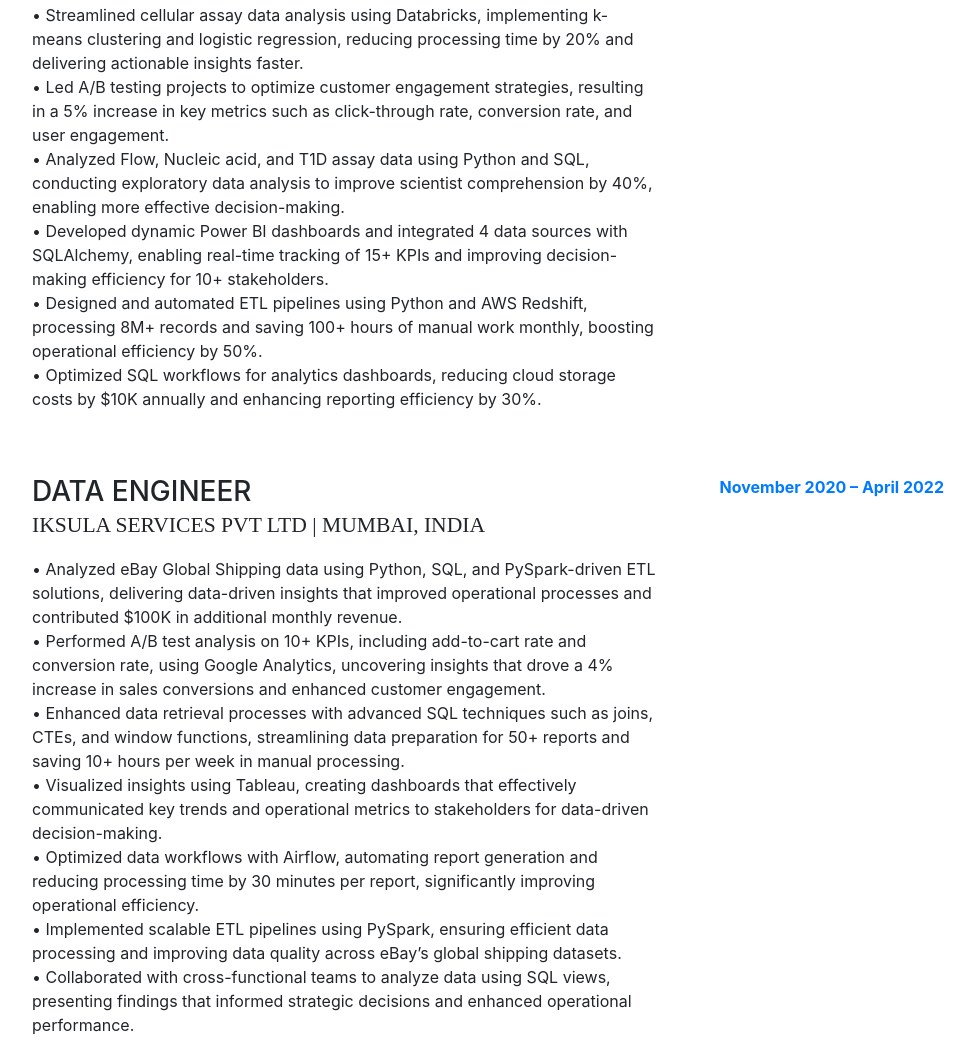
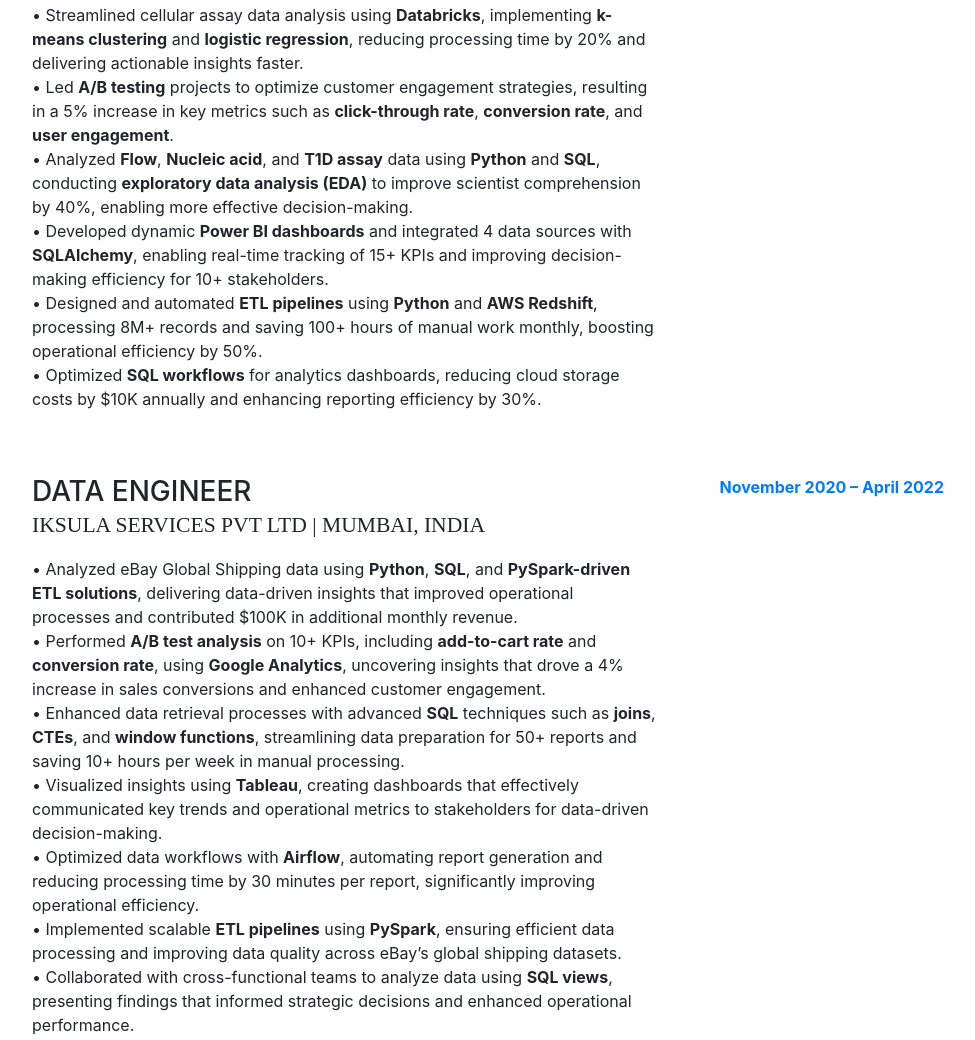
Before and after one commit to Poornachandra77/poornachandrakongaraportfolio, a website with bundled scripts: page index.html in a window 1280 px wide. Shown: the part 1013-2053 px from the top of the page, without its empty margins (288-1263 px from the left). Built offline with nearby package versions, Linux system fonts and the light colour scheme; a web font is replaced by a local one.

Commit message:
Update index.html

```diff
--- a/index.html
+++ b/index.html
@@ -140,12 +140,12 @@
               <h3 class="mb-0">Data Analyst </h3>
               <div class="subheading mb-3">VERTEX PHARMACEUTICALS | Boston, USA</div>
               <p>
-              • Streamlined cellular assay data analysis using Databricks, implementing k-means clustering and logistic regression, reducing processing time by 20% and delivering actionable insights faster.<br>
-              • Led A/B testing projects to optimize customer engagement strategies, resulting in a 5% increase in key metrics such as click-through rate, conversion rate, and user engagement.<br>
-              • Analyzed Flow, Nucleic acid, and T1D assay data using Python and SQL, conducting exploratory data analysis to improve scientist comprehension by 40%, enabling more effective decision-making.<br>
-              • Developed dynamic Power BI dashboards and integrated 4 data sources with SQLAlchemy, enabling real-time tracking of 15+ KPIs and improving decision-making efficiency for 10+ stakeholders.<br>
-              • Designed and automated ETL pipelines using Python and AWS Redshift, processing 8M+ records and saving 100+ hours of manual work monthly, boosting operational efficiency by 50%.<br>
-              • Optimized SQL workflows for analytics dashboards, reducing cloud storage costs by $10K annually and enhancing reporting efficiency by 30%.<br>
+              • Streamlined cellular assay data analysis using <b>Databricks</b>, implementing <b>k-means clustering</b> and <b>logistic regression</b>, reducing processing time by 20% and delivering actionable insights faster.<br>
+              • Led <b>A/B testing</b> projects to optimize customer engagement strategies, resulting in a 5% increase in key metrics such as <b>click-through rate</b>, <b>conversion rate</b>, and <b>user engagement</b>.<br>
+              • Analyzed <b>Flow</b>, <b>Nucleic acid</b>, and <b>T1D assay</b> data using <b>Python</b> and <b>SQL</b>, conducting <b>exploratory data analysis (EDA)</b> to improve scientist comprehension by 40%, enabling more effective decision-making.<br>
+              • Developed dynamic <b>Power BI dashboards</b> and integrated 4 data sources with <b>SQLAlchemy</b>, enabling real-time tracking of 15+ KPIs and improving decision-making efficiency for 10+ stakeholders.<br>
+              • Designed and automated <b>ETL pipelines</b> using <b>Python</b> and <b>AWS Redshift</b>, processing 8M+ records and saving 100+ hours of manual work monthly, boosting operational efficiency by 50%.<br>
+              • Optimized <b>SQL workflows</b> for analytics dashboards, reducing cloud storage costs by $10K annually and enhancing reporting efficiency by 30%.<br>
               </p>
 
           </div>
@@ -159,16 +159,15 @@
             <div class="resume-content mr-auto">
               <h3 class="mb-0">Data Engineer</h3>
               <div class="subheading mb-3">Iksula Services Pvt Ltd | Mumbai, India</div>
-              <p>
-              • Analyzed eBay Global Shipping data using Python, SQL, and PySpark-driven ETL solutions, delivering data-driven insights that improved operational processes and contributed $100K in additional monthly revenue.<br>
-              • Performed A/B test analysis on 10+ KPIs, including add-to-cart rate and conversion rate, using Google Analytics, uncovering insights that drove a 4% increase in sales conversions and enhanced customer engagement.<br>
-              • Enhanced data retrieval processes with advanced SQL techniques such as joins, CTEs, and window functions, streamlining data preparation for 50+ reports and saving 10+ hours per week in manual processing.<br>
-              • Visualized insights using Tableau, creating dashboards that effectively communicated key trends and operational metrics to stakeholders for data-driven decision-making.<br>
-              • Optimized data workflows with Airflow, automating report generation and reducing processing time by 30 minutes per report, significantly improving operational efficiency.<br>
-              • Implemented scalable ETL pipelines using PySpark, ensuring efficient data processing and improving data quality across eBay’s global shipping datasets.<br>
-              • Collaborated with cross-functional teams to analyze data using SQL views, presenting findings that informed strategic decisions and enhanced operational performance.<br>
+             <p>
+              • Analyzed eBay Global Shipping data using <b>Python</b>, <b>SQL</b>, and <b>PySpark-driven ETL solutions</b>, delivering data-driven insights that improved operational processes and contributed $100K in additional monthly revenue.<br>
+              • Performed <b>A/B test analysis</b> on 10+ KPIs, including <b>add-to-cart rate</b> and <b>conversion rate</b>, using <b>Google Analytics</b>, uncovering insights that drove a 4% increase in sales conversions and enhanced customer engagement.<br>
+              • Enhanced data retrieval processes with advanced <b>SQL</b> techniques such as <b>joins</b>, <b>CTEs</b>, and <b>window functions</b>, streamlining data preparation for 50+ reports and saving 10+ hours per week in manual processing.<br>
+              • Visualized insights using <b>Tableau</b>, creating dashboards that effectively communicated key trends and operational metrics to stakeholders for data-driven decision-making.<br>
+              • Optimized data workflows with <b>Airflow</b>, automating report generation and reducing processing time by 30 minutes per report, significantly improving operational efficiency.<br>
+              • Implemented scalable <b>ETL pipelines</b> using <b>PySpark</b>, ensuring efficient data processing and improving data quality across eBay’s global shipping datasets.<br>
+              • Collaborated with cross-functional teams to analyze data using <b>SQL views</b>, presenting findings that informed strategic decisions and enhanced operational performance.<br>
               </p>
-
             </div>
             <div class="resume-date text-md-right">
               <span class="text-primary"><b>November 2020 – April 2022</b></span>
```
